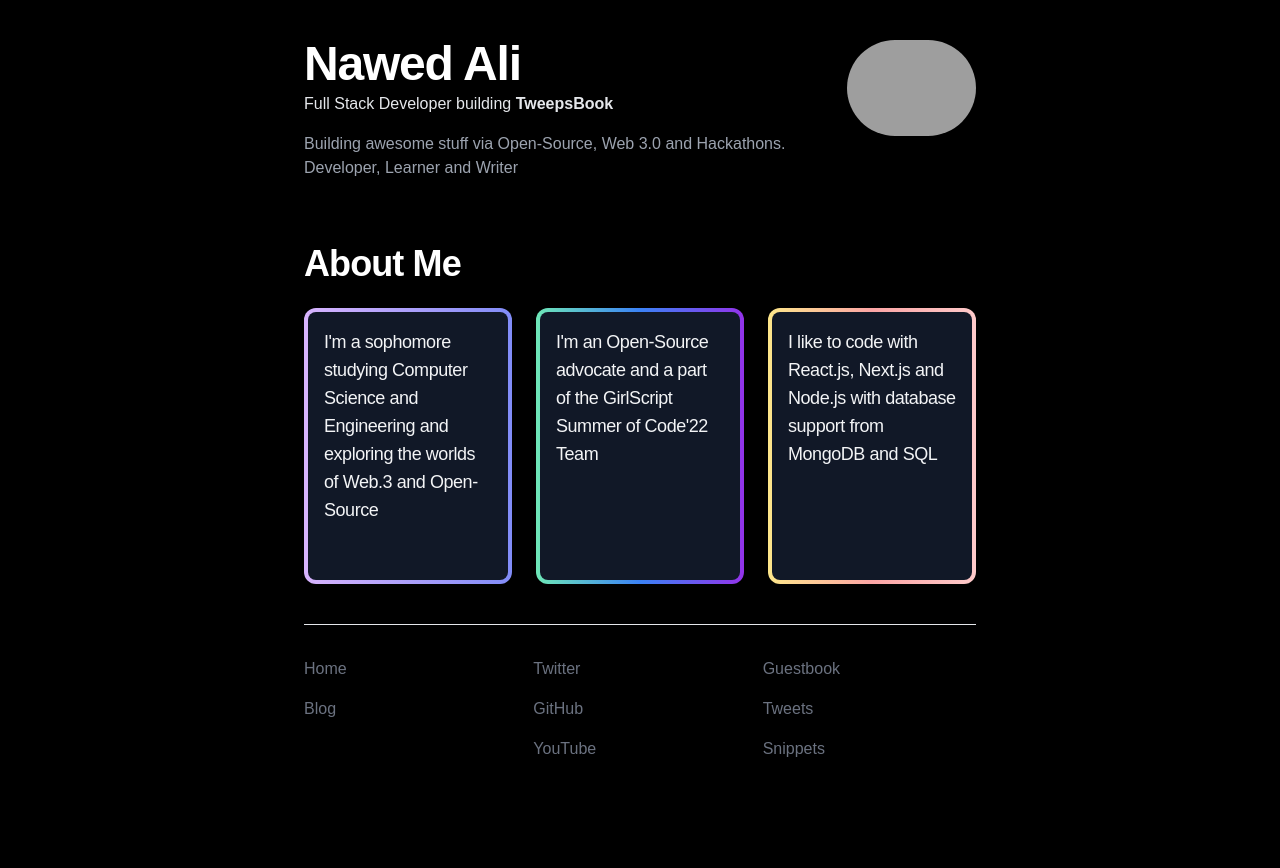
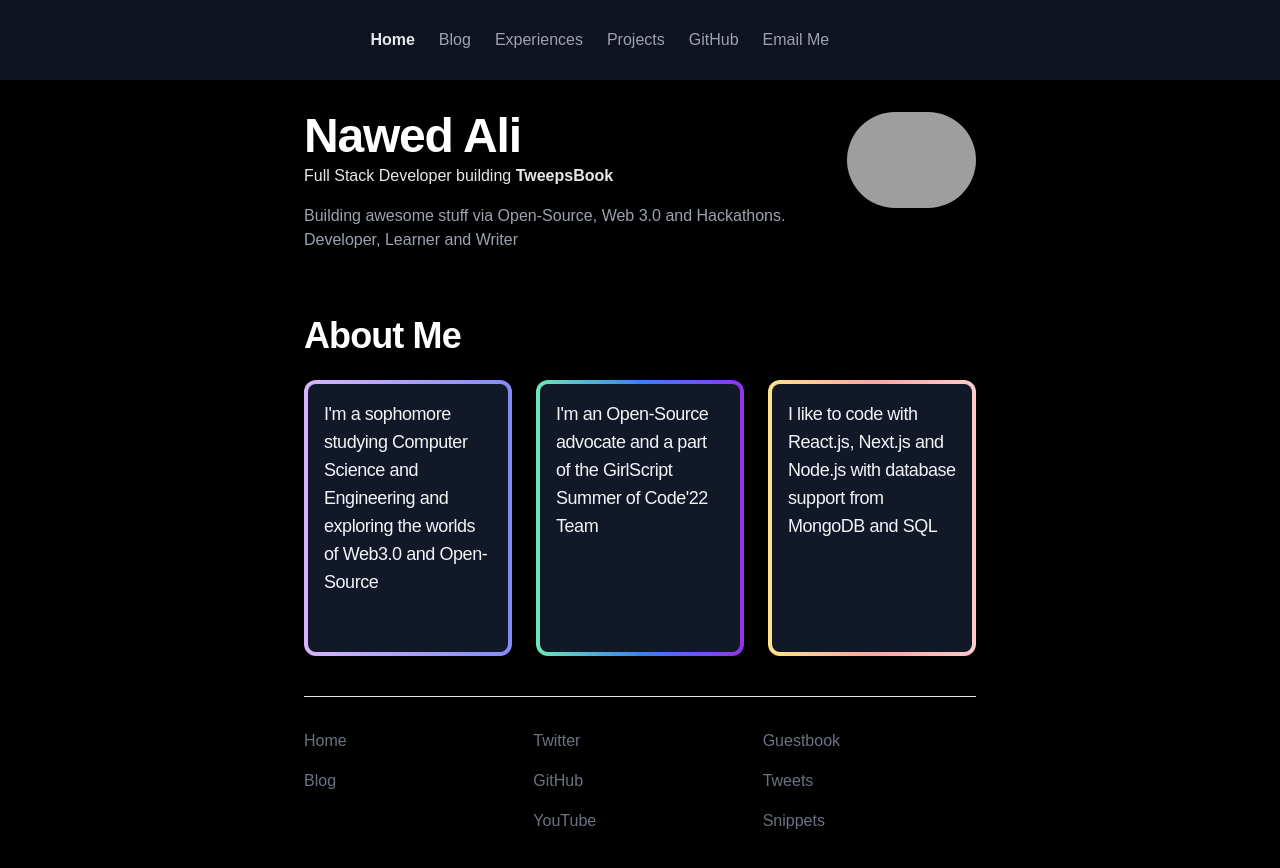
Before and after one commit to nawed2611/portfolio, a Next.js app: page / in a window 1280 px wide. Shown: the top 868 px of the page. Built offline with nearby package versions, Linux system fonts and the light colour scheme; grey boxes are pictures that could not be loaded.

Commit message:
minor changes

```diff
--- a/pages/index.js
+++ b/pages/index.js
@@ -1,5 +1,4 @@
 import { Suspense } from 'react';
-import Link from 'next/link';
 
 import Footer from '../components/Footer';
 import Navbar from '../components/Navbar';
@@ -8,9 +7,10 @@ import AboutCards from '../components/AboutCards';
 export default function Home() {
   return (
     <Suspense fallback={null}>
-      <div className="flex flex-col mt-10 justify-center items-start max-w-2xl border-gray-700 mx-auto pb-16">
+      <Navbar />
+      <div className="flex flex-col justify-center items-start max-w-2xl border-gray-700 mx-auto pb-16">
         <div className="flex flex-col-reverse sm:flex-row items-start">
-          <div className="flex flex-col pr-8">
+          <div className="flex flex-col pr-8 ">
             <h1 className="font-bold text-3xl md:text-5xl tracking-tight mb-1 text-white">
               Nawed Ali
             </h1>
@@ -28,11 +28,9 @@ export default function Home() {
               height={176}
               width={176}
               sizes="30vw"
-              priority
               className="rounded-full filter"
             />
           </div>
-
         </div>
 
         <h3 className="font-bold text-2xl md:text-4xl tracking-tight mb-6 text-white">
@@ -40,7 +38,7 @@ export default function Home() {
         </h3>
         <div className="flex gap-6 flex-col md:flex-row">
             <AboutCards
-              title="I'm a sophomore studying Computer Science and Engineering and exploring the worlds of Web.3 and Open-Source"
+              title="I'm a sophomore studying Computer Science and Engineering and exploring the worlds of Web3.0 and Open-Source"
 
               gradient="from-[#D8B4FE] to-[#818CF8]"
             />
```
